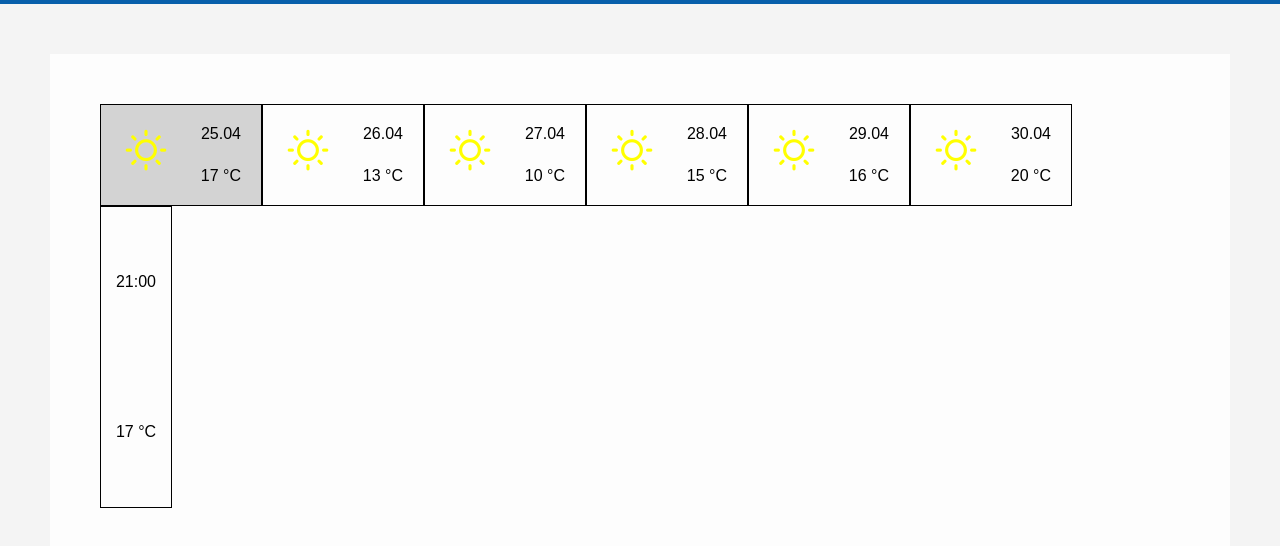
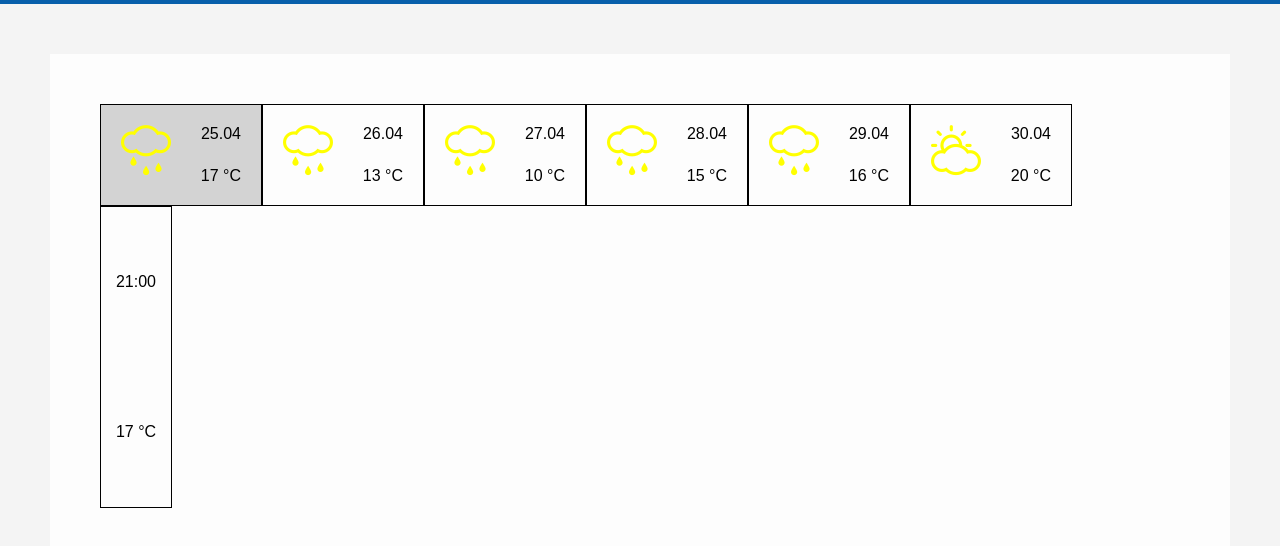
Before and after one commit to DominikDR/WeatherApp, a plain HTML site: page index.html in a window 1280 px wide. Both pictures are taken after a click on the icon 962 px from the left and 25 px from the top of the page. Shown: the part 46-592 px from the top of the page. Drawn offline with Linux system fonts and the light colour scheme; no server answers.

Commit message:
Made main weather day icons responsing to server data

```diff
--- /dev/null
+++ b/Icons_Object.js
@@ -0,0 +1,24 @@
+const iconCode = {
+	"day": {
+		"200": "O", //Thunderstorm
+		"300": "Q", //Drizzle
+		"500": "R", //Rain
+		"600": "U", //Snow
+		"800": "B", //clear sky (+sun)
+		"801": "H", //few clouds (+sun)
+		"802": "N", //scattered clouds
+		"803": "Y", //broken clouds
+		"804": "Y"
+	},
+	"night": {
+		"200": "O",
+		"300": "Q",
+		"500": "R",
+		"600": "U",
+		"800": "C", //clear sky (+moon)
+		"801": "I", //few clouds (+moon)
+		"802": "N",
+		"803": "%", //broken clouds (black)
+		"804": "%"
+	}
+}
--- a/dayIcons.js
+++ b/dayIcons.js
@@ -13,37 +13,52 @@ const getMainHours = (hours) => {
 	return mainHours;
 }
 
-const getWeatherDayIcon = (hours) => { //bedzie zwracac ikonke dla danego dnia
+const getWeatherDayIcon = (hours) => {
 	let mainHours = getMainHours(hours);
+
+	const groupWeatherCodes = (mainHours)=> {
+		const groupedCodes = mainHours.reduce((currentSum, currentValue) => {
+			const weatherCode = currentValue.weather[0].id;
+			if(currentSum[weatherCode]) {
+				++currentSum[weatherCode];
+			} else {
+				currentSum[weatherCode] = 1;
+			}
+			return currentSum;
+		},{});
+		return groupedCodes;
+	}
+	const mostFrequentCode = (groupWeatherCodes) => {
+		const mostFrequent = Object.entries(groupWeatherCodes)
+			.reduce(( currSum, [weatherCode, frequency] ) => {
+			currSum.push({ weatherCode, frequency })
+			return currSum;
+			},[])
+			.reduce((previousVal, currVal) => (previousVal.frequency > currVal.frequency) ? previousVal : currVal).weatherCode;
+			return mostFrequent;
+	}
+
 	if(mainHours.length === 0) {
 		mainHours = hours;
+		return iconCode.night[mostFrequentCode(groupWeatherCodes(mainHours))]
 	};
 
 
-
 	const isStorm = checkIfHoursHaveWeather(mainHours, 2)
-	if(isStorm) return 'Pieruny';
+	if(isStorm) return iconCode.day[200];
 
 	const isSnow = checkIfHoursHaveWeather(mainHours, 6)
-	if(isSnow) return 'Śnieżek';
+	if(isSnow) return iconCode.day[600];
 
-	const isRainy = checkIfHoursHaveWeather(mainHours, 8)
-	if(isRainy) return 'Deszcz';
+	const isRainy = checkIfHoursHaveWeather(mainHours, 5)
+	if(isRainy) return iconCode.day[500];
 
 	const isDrizzle = checkIfHoursHaveWeather(mainHours, 3)
-	if(isDrizzle) return 'Deszczyk';
+	if(isDrizzle) return iconCode.day[300];
 
-	const groupWeatherCodes = mainHours.reduce((currentSum, currentValue) => {
-		const weatherCode = currentValue.weather[0].id;
-		if(currentSum[weatherCode]) {
-			++currentSum[weatherCode];
-		} else {
-			currentSum[weatherCode] = 1
-		};
-		return currentSum;
-	},{})
-	log("groupWeatherCodes", groupWeatherCodes)
-};
+
+	return iconCode.day[mostFrequentCode(groupWeatherCodes(mainHours))];
+}
 
 const checkIfHoursHaveWeather = (hours, weatherCode) => {
 	return (
--- a/index.html
+++ b/index.html
@@ -23,6 +23,7 @@
 			<div class="hourlist"></div>
 		</div>
         <script src="JSON-response.js"></script>
+        <script src="Icons_Object.js"></script>
         <script src="weatherApp.js"></script>
         <script src="dayIcons.js"></script>
         <script src="loader/loader.js"></script>
--- a/weatherApp.js
+++ b/weatherApp.js
@@ -141,8 +141,8 @@ const createDayBoxes = (daysFromApi) => {
 			return element.main.temp - KELWIN_DIFF;
 		})
 
-		const mainhour = getWeatherDayIcon(hours);
-		log("mainhour", mainhour);
+		const properIcon = getWeatherDayIcon(hours);
+		log("properIcon", properIcon);
 
 		const averageDayTemp = Math.round(temperatures.reduce((sum, currValue) => {
 			return sum + currValue
@@ -151,7 +151,7 @@ const createDayBoxes = (daysFromApi) => {
 		const dayAndMonth = `${dates[2]}.${dates[1]}`;
 		const divDay = document.createElement("div");
 		divDay.innerHTML = `
-			<span class="meteoicon" data-icon="B"></span>
+			<span class="meteoicon" data-icon=${properIcon}></span>
 			<div class="date-and-temp">
 				<span class="date">${dayAndMonth}</span>
 				<span class="temp">${averageDayTemp} °C</span>
```
